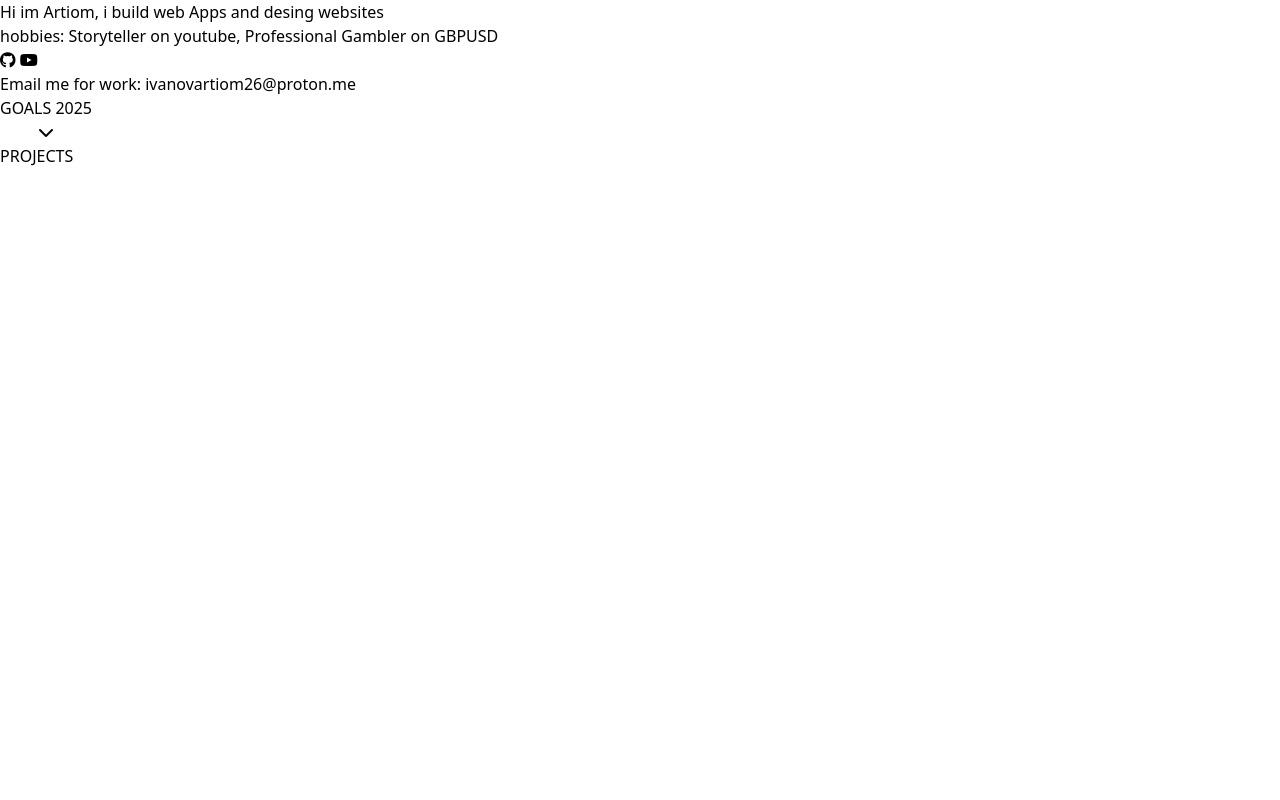
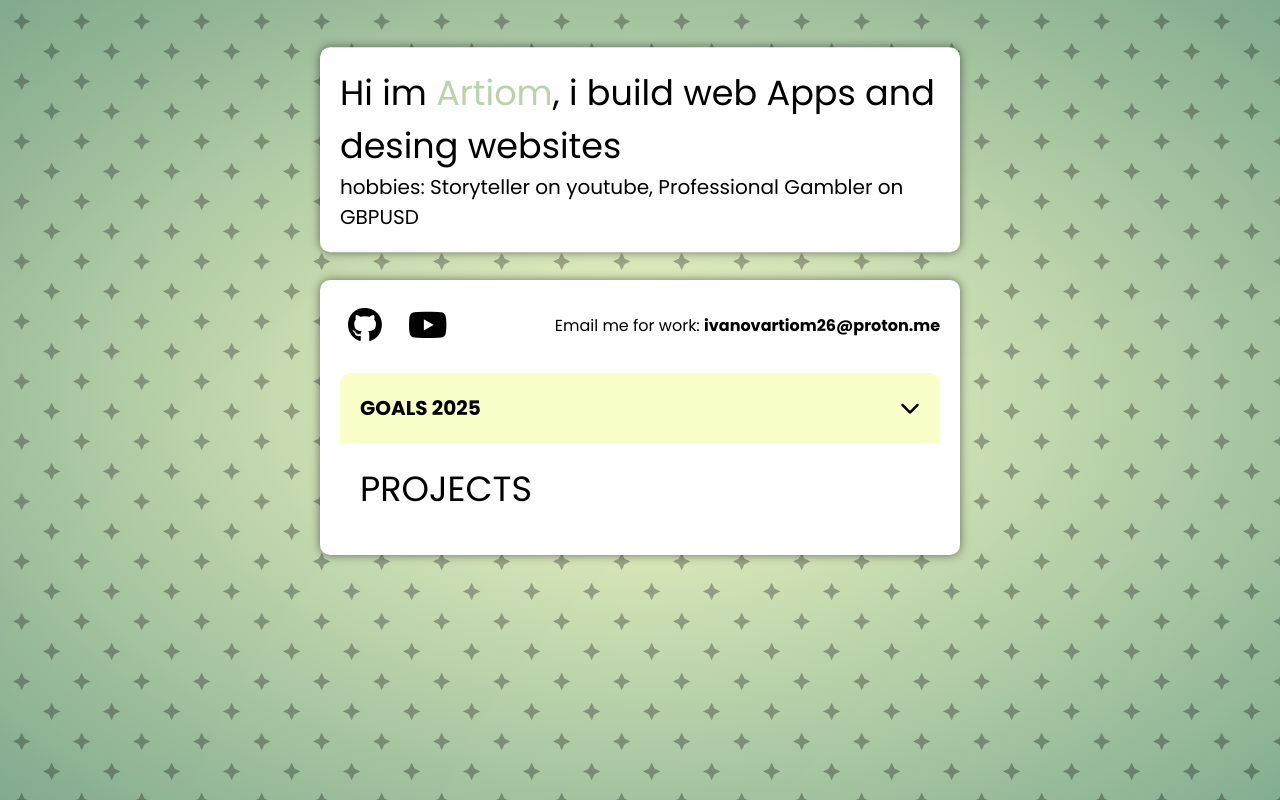
Before and after one commit to MrP-god/MyPorfolio, a plain HTML site: page index.html in a window 1280 px wide. Drawn offline with nearby package versions, Linux system fonts and the light colour scheme; a web font is replaced by a local one.

Commit message:
Update index.html

```diff
--- a/index.html
+++ b/index.html
@@ -4,7 +4,7 @@
     <meta charset="UTF-8">
     <meta name="viewport" content="width=device-width, initial-scale=1.0">
     <title>Document</title>
-    <link rel="stylesheet" href="styles.csst">
+    <link rel="stylesheet" href="styles.css">
     <link rel="stylesheet" href="https://cdnjs.cloudflare.com/ajax/libs/font-awesome/6.7.2/css/all.min.css" integrity="sha512-Evv84Mr4kqVGRNSgIGL/F/aIDqQb7xQ2vcrdIwxfjThSH8CSR7PBEakCr51Ck+w+/U6swU2Im1vVX0SVk9ABhg==" crossorigin="anonymous" referrerpolicy="no-referrer" />
     <script defer src="https://cdn.jsdelivr.net/npm/alpinejs@3.x.x/dist/cdn.min.js"></script>
     <script src="https://cdn.jsdelivr.net/npm/@tailwindcss/browser@4"></script>
```
